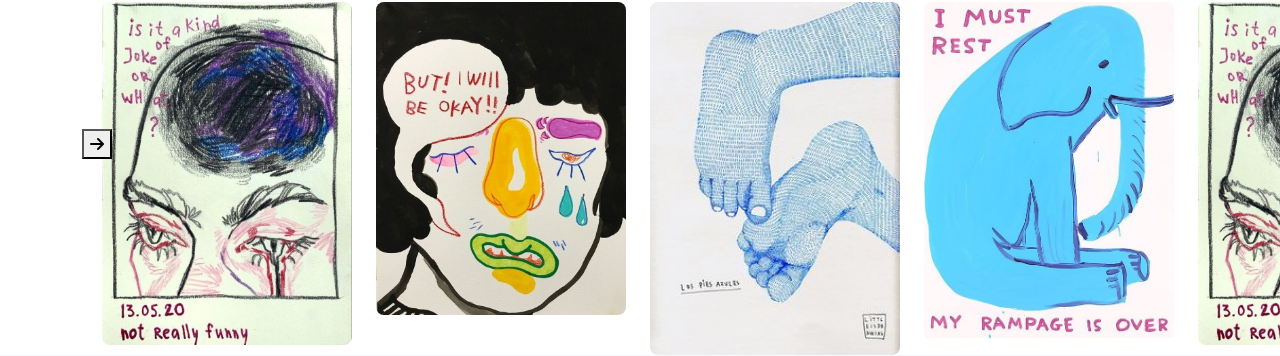
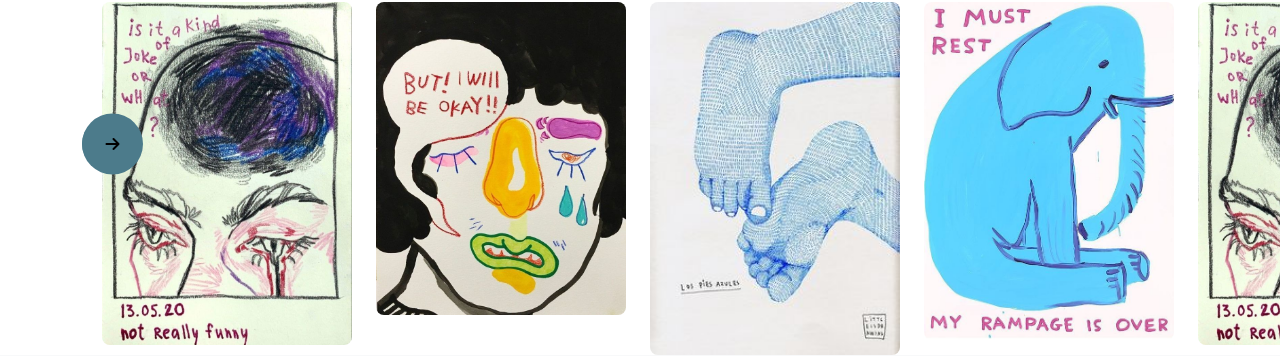
Before and after one commit to sheilad1/ruang-aksara, a CodeIgniter 4 app: the page made by app/Views/index.php in a window 1280 px wide. Shown: the part 963-1319 px from the top of the page. Run offline with PHP 8.4 and a stand-in for CodeIgniter, Linux system fonts and the light colour scheme; the template is opened without the code that fills it, so the values that code supplies are empty; some libraries are stand-ins or nearby versions.

Commit message:
https://www.youtube.com/watch?v=VmEQ2arQnLo menit 24:41

```diff
--- a/app/Views/index.php
+++ b/app/Views/index.php
@@ -161,7 +161,7 @@
                 <i class="fa-solid fa-arrow-left"></i>
             </button>
 
-            <button class="button-arrow-left position-absolute start-8 top-50 translate-middle-y">
+            <button class="button-arrow-right position-absolute start-8 top-50 translate-middle-y">
                 <i class="fa-solid fa-arrow-right"></i>
             </button>
 
--- a/public/style/stylecard.css
+++ b/public/style/stylecard.css
@@ -59,3 +59,21 @@
     background-color: rgba(0, 0, 0, 0.6);
     opacity: 1;
 }
+
+.button-arrow-left {
+    border: none;
+    border-radius: 50%;
+    width: 50px;
+    height: 50px;
+    background-color: #4C7B8B;
+    padding: 0;
+}
+
+.button-arrow-right {
+    border: none;
+    border-radius: 50%;
+    width: 61px;
+    height: 61px;
+    background-color: #4C7B8B;
+    padding: 0;
+}
```
